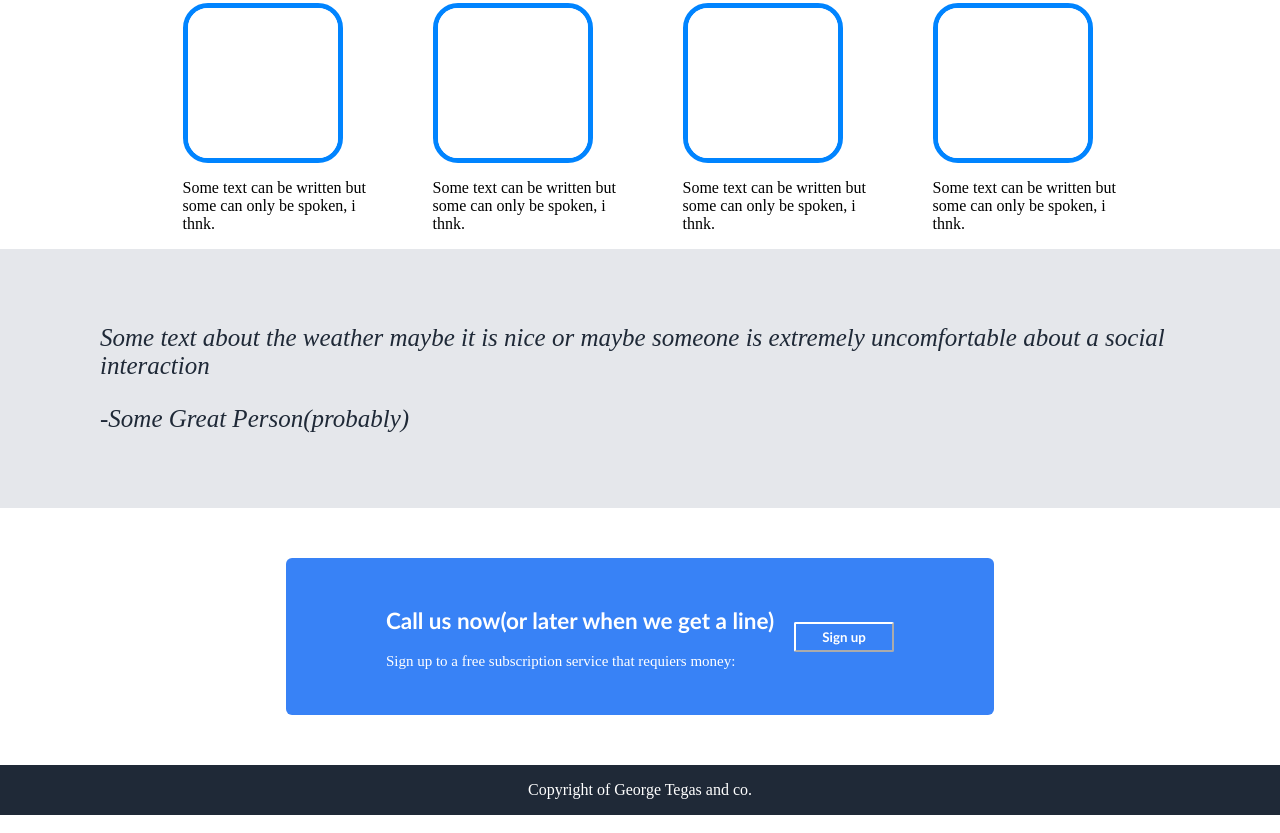
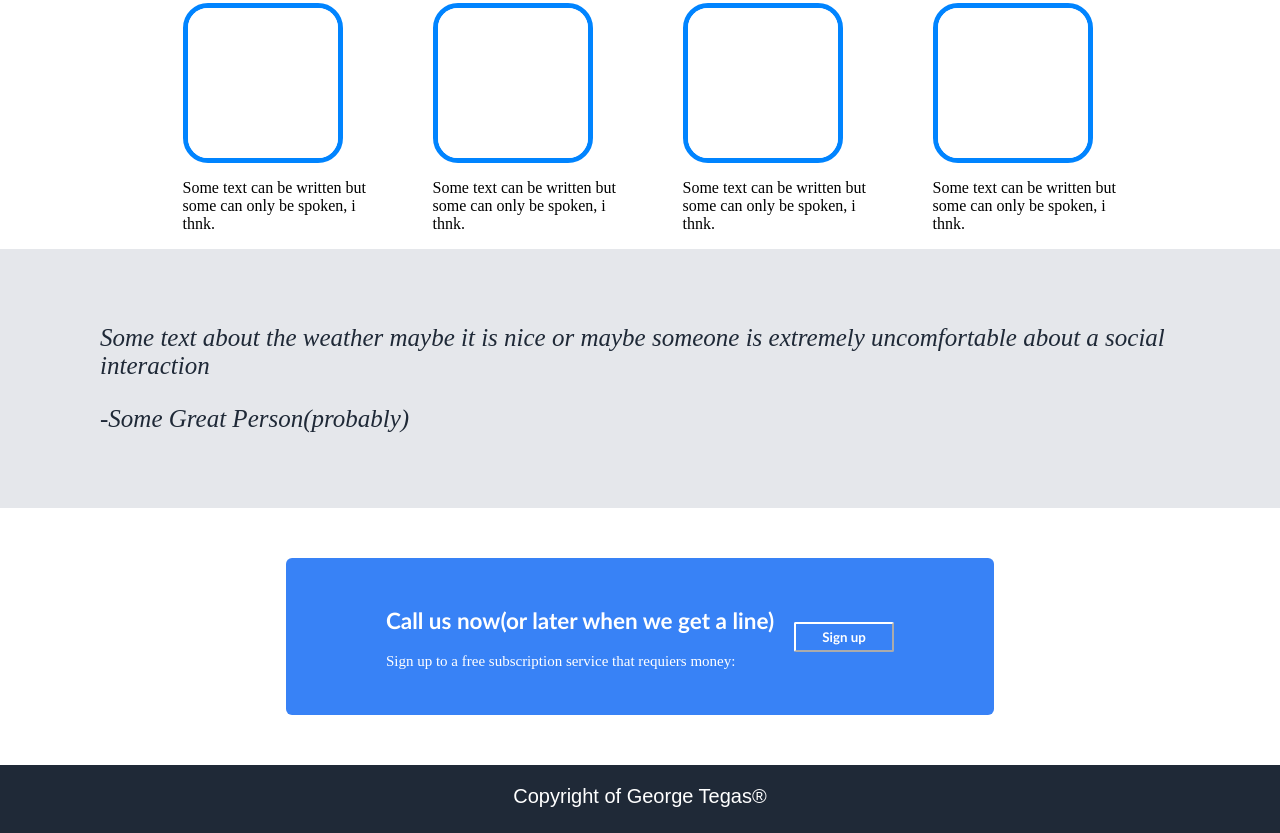
Before and after one commit to giwrgosteg/odin-landing-page, a plain HTML site: page index.html in a window 1280 px wide. Shown: the part 688-1521 px from the top of the page. Drawn offline with Linux system fonts and the light colour scheme.

Commit message:
I am losing it!

```diff
--- a/index.html
+++ b/index.html
@@ -69,7 +69,7 @@
     </div>
 
     <footer>
-        <p>Copyright of George Tegas and co.</p>
+        <p>Copyright of George Tegas&reg</p>
     </footer>
 </body>
 </html>
--- a/style.css
+++ b/style.css
@@ -38,11 +38,14 @@ button {
 }
 
 footer {
+    font-size: 20px;
+    font-family: Arial, Helvetica, sans-serif;
     color: white;
     background-color: #1F2937;
     display: flex;
     justify-content: center;
     align-items: center;
+    padding-bottom: 5px;
 }
 
 a:visited {
```
